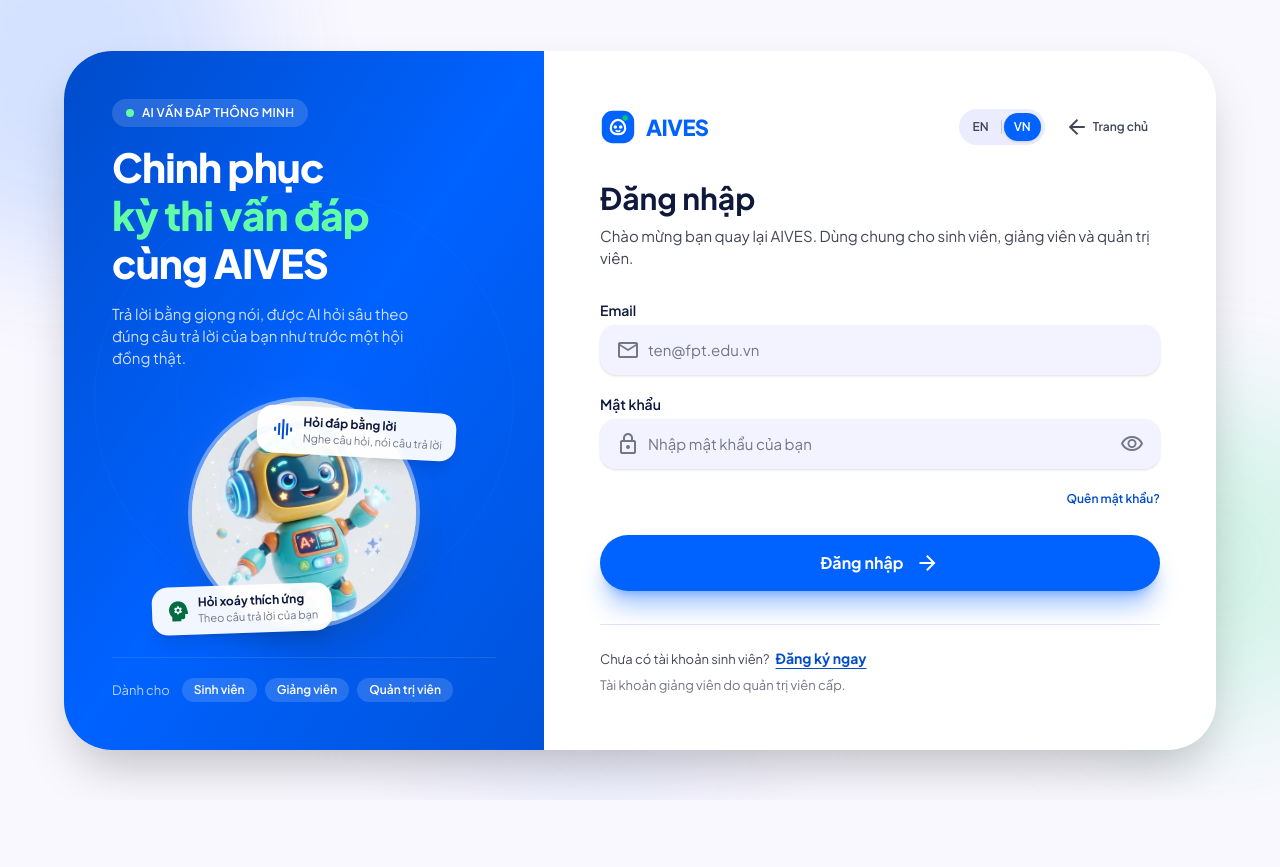
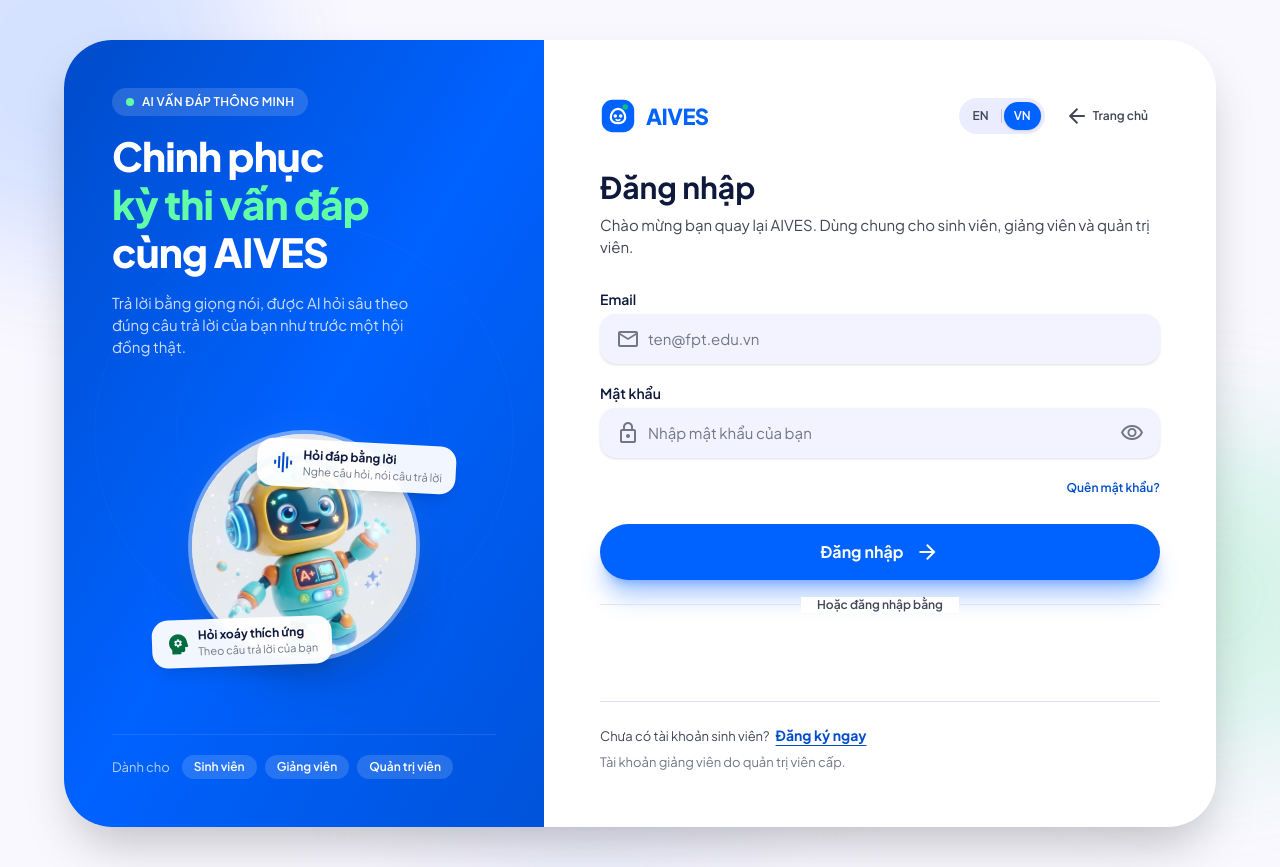
Before and after one commit to SWD392-Group-4/aives-frontend, a React (Vite) app: page /login in a window 1280 px wide. Before the commit the page ends 800 px from the top, so only its background shows below. Built offline with nearby package versions, Linux system fonts and the light colour scheme; no server answers.

Commit message:
feat: add internationalization translation files and authentication context for frontend user management

```diff
--- a/package.json
+++ b/package.json
@@ -12,6 +12,7 @@
     "api:generate": "orval"
   },
   "dependencies": {
+    "@react-oauth/google": "^0.13.5",
     "@tanstack/react-query": "^5.104.4",
     "axios": "^1.20.0",
     "class-variance-authority": "^0.7.1",
--- a/src/context/AuthContext.js
+++ b/src/context/AuthContext.js
@@ -1,7 +1,7 @@
 import { createContext } from 'react'
 
 /**
- * Giá trị: { user, isAuthenticated, login(email, password), logout(), updateUser(user) }
+ * Giá trị: { user, isAuthenticated, login(email, password), loginWithGoogle(idToken), logout(), updateUser(user) }
  * Dùng qua hook useAuth() trong src/hooks/useAuth.js
  */
 export const AuthContext = createContext(null)
--- a/src/context/AuthProvider.jsx
+++ b/src/context/AuthProvider.jsx
@@ -52,6 +52,13 @@
     return result.user
   }, [])
 
+  const loginWithGoogle = useCallback(async (idToken) => {
+    const result = await authService.loginWithGoogle({ idToken })
+    saveSession({ accessToken: result.accessToken, user: result.user })
+    setUser(result.user)
+    return result.user
+  }, [])
+
   const logout = useCallback(async () => {
     try {
       await authService.logout()
@@ -70,8 +77,8 @@
   }, [])
 
   const value = useMemo(
-    () => ({ user, isAuthenticated: user !== null, login, logout, updateUser }),
-    [user, login, logout, updateUser],
+    () => ({ user, isAuthenticated: user !== null, login, loginWithGoogle, logout, updateUser }),
+    [user, login, loginWithGoogle, logout, updateUser],
   )
 
   return <AuthContext.Provider value={value}>{children}</AuthContext.Provider>
--- a/src/i18n/translations/en.js
+++ b/src/i18n/translations/en.js
@@ -361,6 +361,9 @@
     noAccount: 'No student account yet?',
     registerNow: 'Sign up',
     lecturerNote: 'Lecturer accounts are created by an administrator.',
+    orLoginWith: 'Or continue with',
+    googleLoginFailed: 'Google sign-in failed. Please try again.',
+    googleLoginNoCredential: 'No credential received from Google.',
   },
 
   register: {
--- a/src/i18n/translations/vi.js
+++ b/src/i18n/translations/vi.js
@@ -362,6 +362,9 @@
     noAccount: 'Chưa có tài khoản sinh viên?',
     registerNow: 'Đăng ký ngay',
     lecturerNote: 'Tài khoản giảng viên do quản trị viên cấp.',
+    orLoginWith: 'Hoặc đăng nhập bằng',
+    googleLoginFailed: 'Đăng nhập bằng Google không thành công. Vui lòng thử lại.',
+    googleLoginNoCredential: 'Không nhận được mã xác thực từ Google.',
   },
 
   register: {
--- a/src/main.tsx
+++ b/src/main.tsx
@@ -2,10 +2,13 @@
 import { createRoot } from 'react-dom/client'
 import { BrowserRouter } from 'react-router-dom'
 import { QueryClient, QueryClientProvider } from '@tanstack/react-query'
+import { GoogleOAuthProvider } from '@react-oauth/google'
 import './index.css'
 import App from './App'
 import AuthProvider from './context/AuthProvider'
 import LanguageProvider from './i18n/LanguageProvider'
+
+const googleClientId = import.meta.env.VITE_GOOGLE_CLIENT_ID || ''
 
 const queryClient = new QueryClient({
   defaultOptions: {
@@ -21,6 +24,7 @@
 if (rootElement) {
   createRoot(rootElement).render(
     <StrictMode>
+      <GoogleOAuthProvider clientId={googleClientId}>
         <QueryClientProvider client={queryClient}>
           <BrowserRouter>
             <LanguageProvider>
@@ -30,6 +34,7 @@
             </LanguageProvider>
           </BrowserRouter>
         </QueryClientProvider>
+      </GoogleOAuthProvider>
     </StrictMode>,
   )
 }
--- a/src/pages/LoginPage.tsx
+++ b/src/pages/LoginPage.tsx
@@ -1,5 +1,6 @@
 import { useState } from 'react'
 import { Link, Navigate, useLocation, useNavigate } from 'react-router-dom'
+import { GoogleLogin, CredentialResponse } from '@react-oauth/google'
 import Icon from '../components/Icon.jsx'
 import LanguageSwitch from '../components/LanguageSwitch.jsx'
 import Logo from '../components/Logo.jsx'
@@ -27,7 +28,7 @@
 }
 
 function LoginPage() {
-  const { user, login } = useAuth()
+  const { user, login, loginWithGoogle } = useAuth()
   const { t, language } = useLanguage()
   const location = useLocation()
   const navigate = useNavigate()
@@ -76,6 +77,27 @@
       setFormError(getErrorMessage(error, language))
       setSubmitting(false)
     }
+  }
+
+  const handleGoogleSuccess = async (credentialResponse: CredentialResponse) => {
+    if (!credentialResponse.credential) {
+      setFormError(t('login.googleLoginNoCredential'))
+      return
+    }
+    setSubmitting(true)
+    setFormError('')
+    try {
+      const account = await loginWithGoogle(credentialResponse.credential)
+      navigate(getTargetPath(account), { replace: true })
+    } catch (error: any) {
+      setErrors(error?.fieldErrors ?? {})
+      setFormError(getErrorMessage(error, language))
+      setSubmitting(false)
+    }
+  }
+
+  const handleGoogleError = () => {
+    setFormError(t('login.googleLoginFailed'))
   }
 
   return (
@@ -228,6 +250,25 @@
                 </button>
               </div>
             </form>
+
+            <div className="relative my-6 flex items-center justify-center">
+              <div className="w-full border-t border-surface-variant" />
+              <span className="absolute bg-surface-container-lowest px-4 text-label-sm text-on-surface-variant">
+                {t('login.orLoginWith')}
+              </span>
+            </div>
+
+            <div className={`flex justify-center ${submitting ? 'pointer-events-none opacity-60' : ''}`}>
+              <GoogleLogin
+                onSuccess={handleGoogleSuccess}
+                onError={handleGoogleError}
+                shape="pill"
+                size="large"
+                theme="outline"
+                text="signin_with"
+                containerProps={{ className: 'flex justify-center w-full' }}
+              />
+            </div>
           </div>
 
           <div className="mt-8 space-y-2 border-t border-surface-variant pt-6 text-center sm:text-left">
--- a/src/services/authService.js
+++ b/src/services/authService.js
@@ -9,6 +9,15 @@
   return apiRequest('/auth/login', {
     method: 'POST',
     body: { email, password },
+    auth: false,
+  })
+}
+
+/** POST /auth/google -> { accessToken, tokenType, expiresIn, user } */
+export function loginWithGoogle({ idToken }) {
+  return apiRequest('/auth/google', {
+    method: 'POST',
+    body: { idToken },
     auth: false,
   })
 }
```
Also changed, not shown: 2 other files (tests, documents, lock files or other folders). Lines whose indentation alone changed are shown as unchanged.
